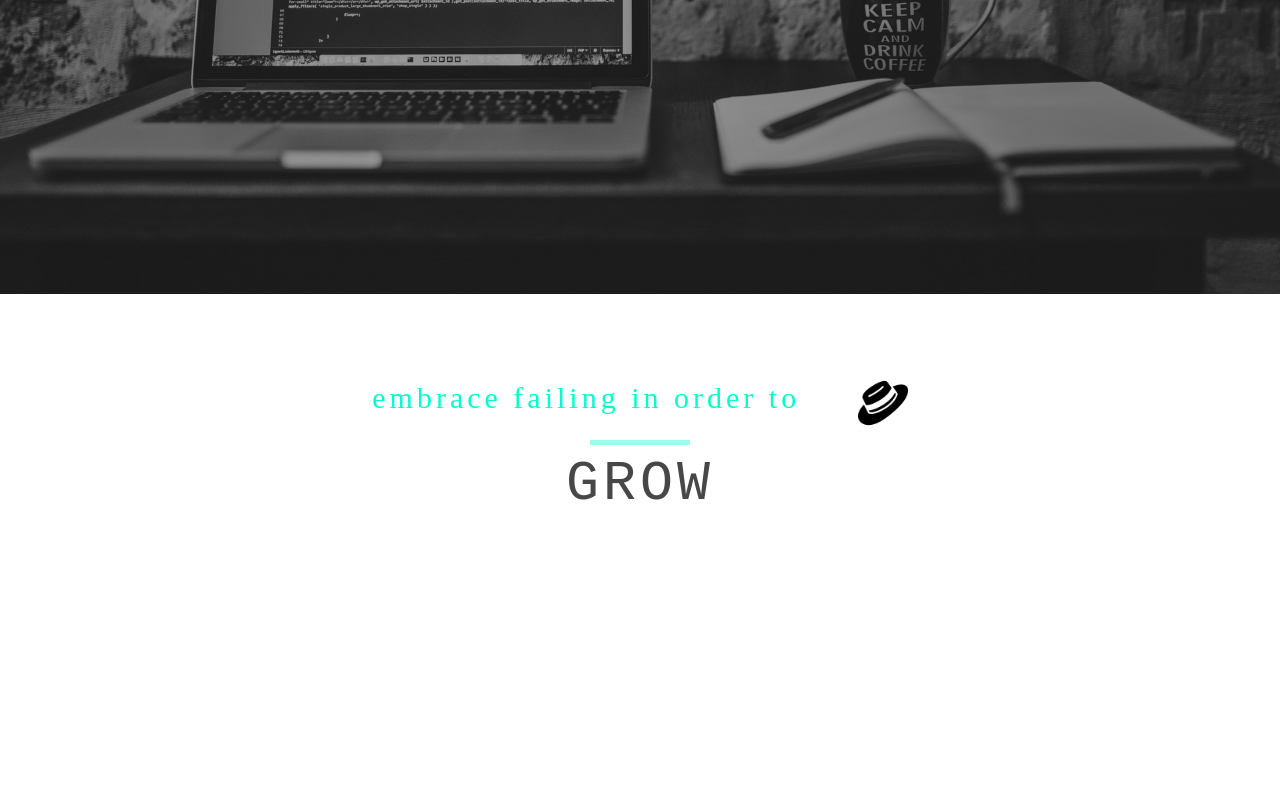
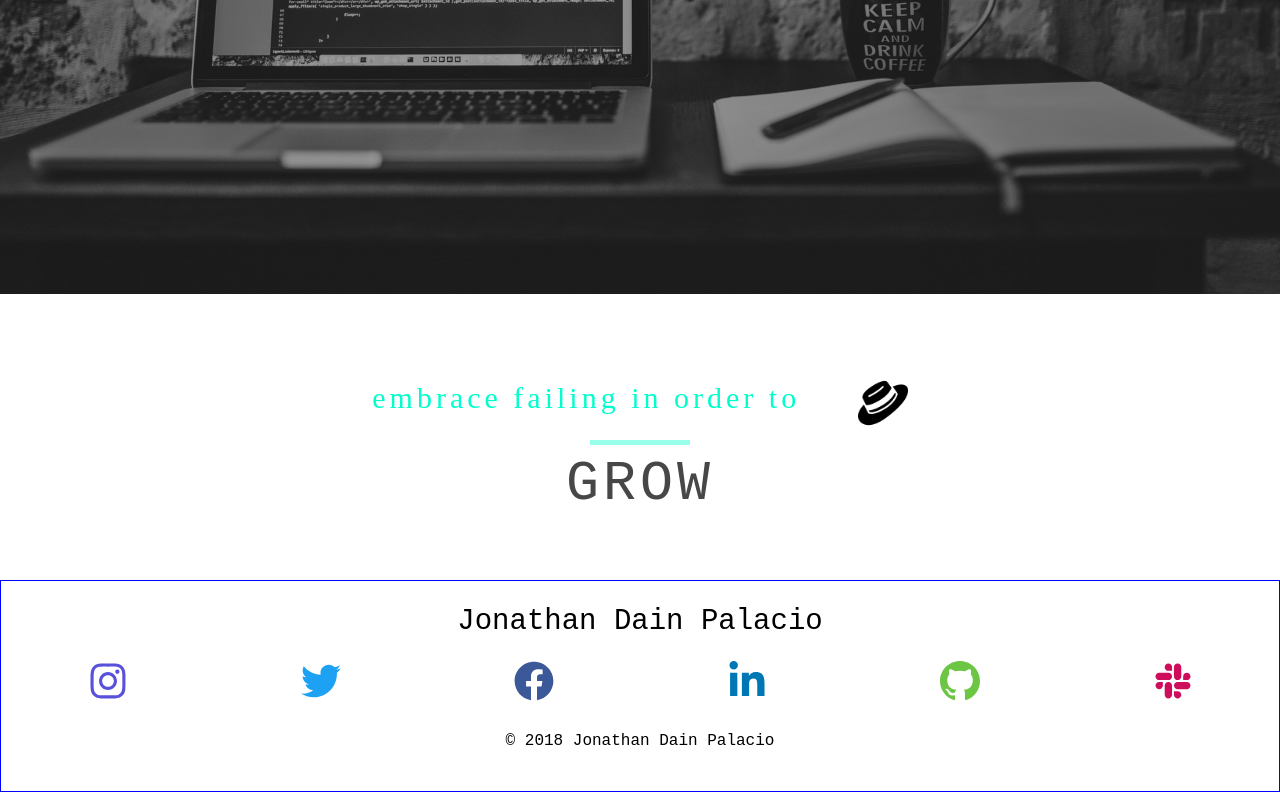
Before and after one commit to bangarangler/JonathanDainPalacio, a Gatsby site: page / in a window 1280 px wide. Shown: the part 506-1298 px from the top of the page. Before the commit the page ends 1086 px from the top, so only its background shows below. Built offline with nearby package versions, Linux system fonts and the light colour scheme; Gatsby itself is replaced by a stand-in of ours.

Commit message:
Started on Footer

```diff
--- /dev/null
+++ b/src/components/globalComponents/Footer/Footer.js
@@ -0,0 +1,80 @@
+import React from "react"
+import styles from "./Footer.module.less"
+import {
+  FaInstagram,
+  FaFacebook,
+  FaTwitter,
+  FaLinkedinIn,
+  FaSlack,
+} from "react-icons/fa"
+import { GoMarkGithub } from "react-icons/go"
+
+const Footer = props => {
+  const jpSocialInfo = [
+    {
+      id: 1,
+      icon: <FaInstagram className={styles.instagram} />,
+      path: "https://www.instagram.com/bangarangler/?hl=en",
+      text: "instagram",
+    },
+    {
+      id: 2,
+      icon: <FaTwitter className={styles.twitter} />,
+      path: "https://twitter.com/bangarangler",
+      text: "twitter",
+    },
+    {
+      id: 3,
+      icon: <FaFacebook className={styles.facebook} />,
+      path: "https://www.facebook.com/jonathan.palacio.9461?ref=bookmarks",
+      text: "facebook",
+    },
+    {
+      id: 4,
+      icon: <FaLinkedinIn className={styles.linkedin} />,
+      path: "https://www.linkedin.com/in/jonathan-palacio-401945a3/",
+      text: "linkedIn",
+    },
+    {
+      id: 5,
+      icon: <GoMarkGithub className={styles.github} />,
+      path: "https://github.com/bangarangler",
+      text: "github",
+    },
+    {
+      id: 6,
+      icon: <FaSlack className={styles.slack} />,
+      path:
+        "https://join.slack.com/t/bangarangler/shared_invite/enQtNjA4OTc5NTQwMTk1LTNjOTRlYjIwOTkyYzBhYTNmYjBjOWY5MTFjNGRkNmUyZWQ3MThiMDI1ZWQ3NjM2Mzg2NDNmZjllMGI3ZmE5NmE",
+      text: "slack",
+    },
+  ]
+  const [links] = React.useState(jpSocialInfo)
+  return (
+    <footer className={styles.Footer}>
+      <h3 className={styles.heading}>Jonathan Dain Palacio</h3>
+      <div className={styles.gridLink}>
+        {links.map(link => {
+          //{
+          //const name = link.text
+          //console.log(name)
+          //}
+          return (
+            <a
+              //className={styles.name}
+              href={link.path}
+              key={link.id}
+              target="_blank"
+              rel="noopener noreferrer"
+            >
+              {link.icon}
+            </a>
+          )
+        })}
+      </div>
+      <p className={styles.copy}>&copy; 2018 Jonathan Dain Palacio</p>
+    </footer>
+  )
+}
+
+export default Footer
--- /dev/null
+++ b/src/components/globalComponents/Footer/Footer.module.less
@@ -0,0 +1,46 @@
+@import '../../../less/index.less';
+
+.Footer {
+  padding: 2rem 0;
+  .grid(grid, 1fr, repeat(3, 1fr), 1rem);
+  place-items: center;
+  grid-template-areas:
+  'head'
+  'social'
+  'copy';
+  border: @showMe;
+  .heading {
+    grid-area: head;
+  }
+  .gridLink {
+    grid-area: social;
+    .custom-layout(space-around, center);
+    width: 100%;
+    margin: 0 auto;
+  }
+  a {
+    font-size: 4rem;
+    /*grid-area: social;*/
+  }
+  .instagram {
+    color: #5851db;
+  }
+  .facebook {
+    color: #3b5998;
+  }
+  .twitter {
+  color: #1da1f2;
+  }
+  .linkedin {
+  color: #0077b5;
+  }
+  .slack {
+  color: #cf0e5b;
+  }
+  .github {
+  color: #6cc644;
+  }
+  .copy {
+    grid-area: copy;
+  }
+}
--- a/src/components/layout.js
+++ b/src/components/layout.js
@@ -2,6 +2,7 @@ import React from "react"
 import PropTypes from "prop-types"
 
 import Navbar from "../components/globalComponents/Navbar.js"
+import Footer from "../components/globalComponents/Footer/Footer.js"
 //import "./layout.css"
 import "../less/index.less"
 
@@ -10,6 +11,7 @@ const Layout = ({ children }) => {
     <>
       <Navbar />
       <main>{children}</main>
+      <Footer />
     </>
   )
 }
```
Also changed, not shown: src/components/ContactComponents/ContactQuickInfo.js (+21 -20 lines), src/components/ContactComponents/ContactQuickInfo.module.less (+13 -0 lines), 1 other file.
